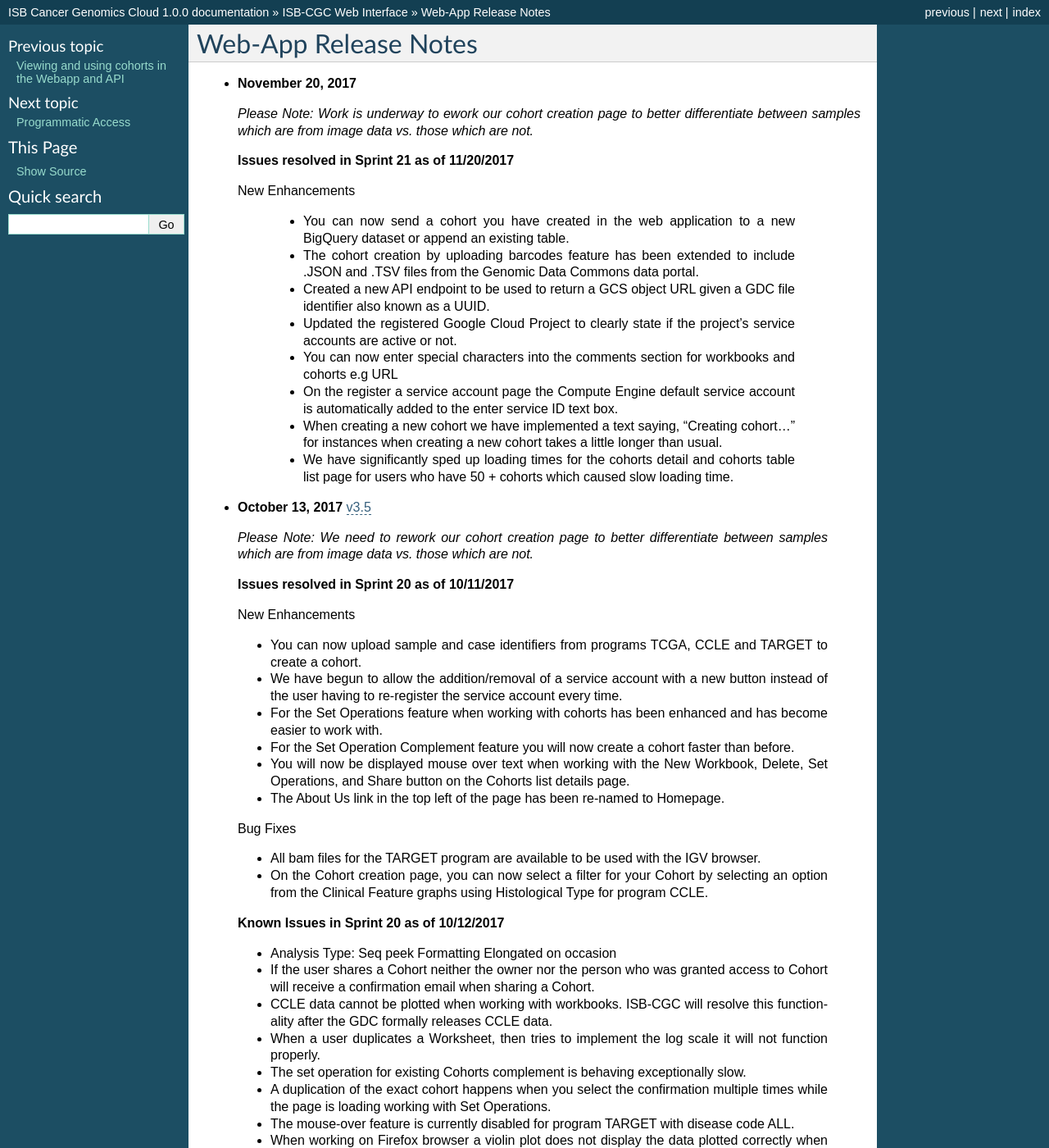
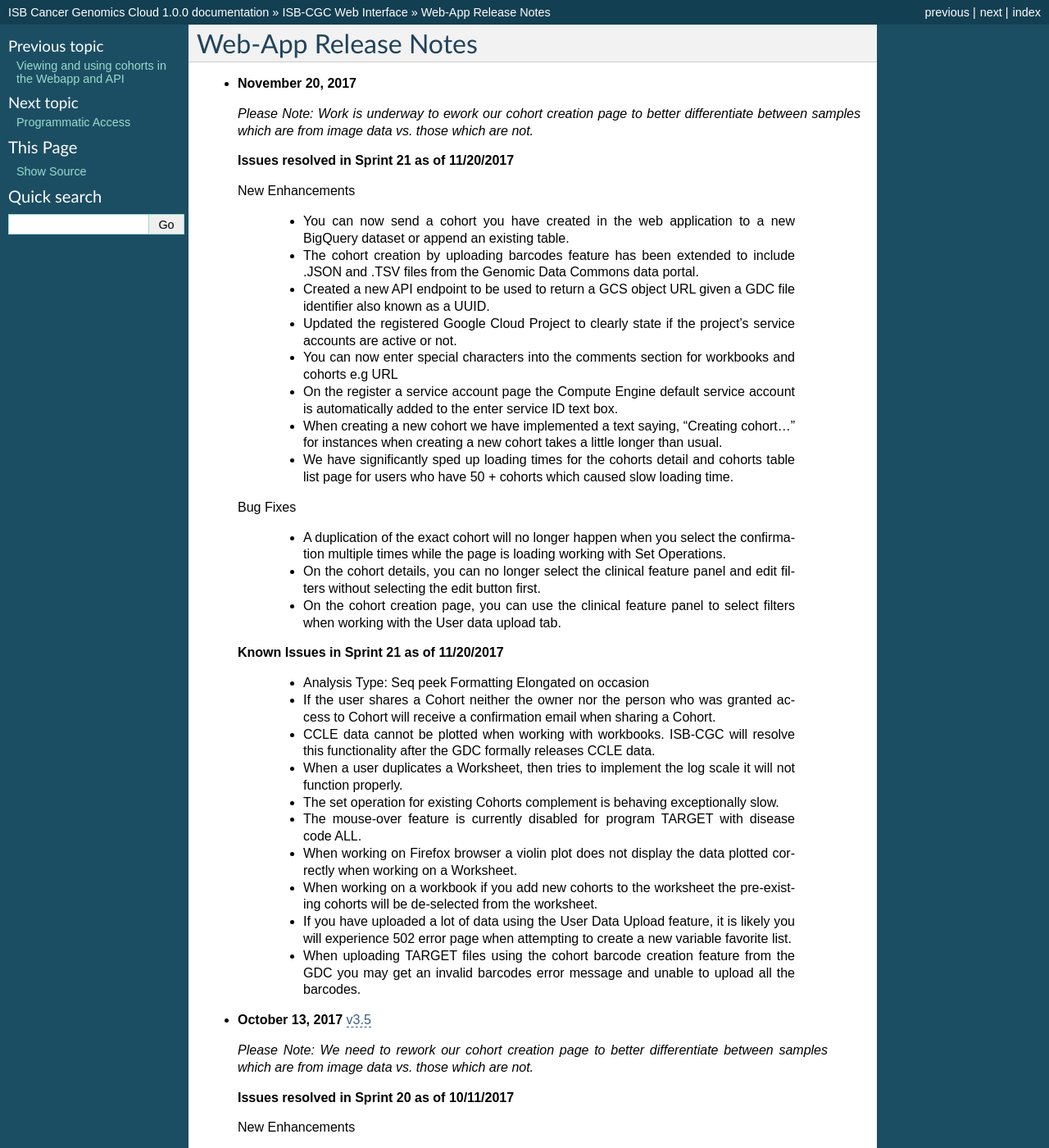
Before and after one commit to isb-cgc/readthedocs, a Sphinx documentation site: the page built from docs/source/sections/webapp/releases.rst, in a window 1280 px wide and 1400 px high. Shown: the whole window at 82% size. Built offline with Sphinx 7.4.7, drawn with Linux system fonts in a browser that asks for light colours; pages that are not in the unit, such as notebooks, are missing from menus.

Commit message:
Sprint 21 release notes final

```diff
--- a/docs/source/sections/webapp/releases.rst
+++ b/docs/source/sections/webapp/releases.rst
@@ -20,6 +20,25 @@
   - On the register a service account page the Compute Engine default service account is automatically added to the enter service ID text box.
   - When creating a new cohort we have implemented a text saying, “Creating cohort...” for instances when creating a new cohort takes a little longer than usual.
   -  We have significantly sped up loading times for the cohorts detail and cohorts table list page for users who have 50 + cohorts which caused slow loading time.
+
+ Bug Fixes
+
+  - A duplication of the exact cohort will no longer happen when you select the confirmation multiple times while the page is loading working with Set Operations.
+  - On the cohort details, you can no longer select the clinical feature panel and edit filters without selecting the edit button first.
+  - On the cohort creation page, you can use the clinical feature panel to select filters when working with the User data upload tab.
+
+ **Known Issues in Sprint 21 as of 11/20/2017**
+
+  - Analysis Type: Seq peek Formatting Elongated on occasion
+  - If the user shares a Cohort neither the owner nor the person who was granted access to Cohort will receive a confirmation email when sharing a Cohort.
+  - CCLE data cannot be plotted when working with workbooks.  ISB-CGC will resolve this functionality after the GDC formally releases CCLE data.
+  - When a user duplicates a Worksheet, then tries to implement the log scale it will not function properly.
+  - The set operation for existing Cohorts complement is behaving exceptionally slow.
+  - The mouse-over feature is currently disabled for program TARGET with disease code ALL.
+  - When working on Firefox browser a violin plot does not display the data plotted correctly when working on a Worksheet.
+  - When working on a workbook if you add new cohorts to the worksheet the pre-existing cohorts will be de-selected from the worksheet.
+  - If you have uploaded a lot of data using the User Data Upload feature, it is likely you will experience 502 error page when attempting to create a new variable favorite list.
+  - When uploading TARGET files using the cohort barcode creation feature from the GDC you may get an invalid barcodes error message and unable to upload all the barcodes.
 
 
 * **October 13, 2017** `v3.5 <https://github.com/isb-cgc/ISB-CGC-Webapp/releases/tag/3.5>`_
```
